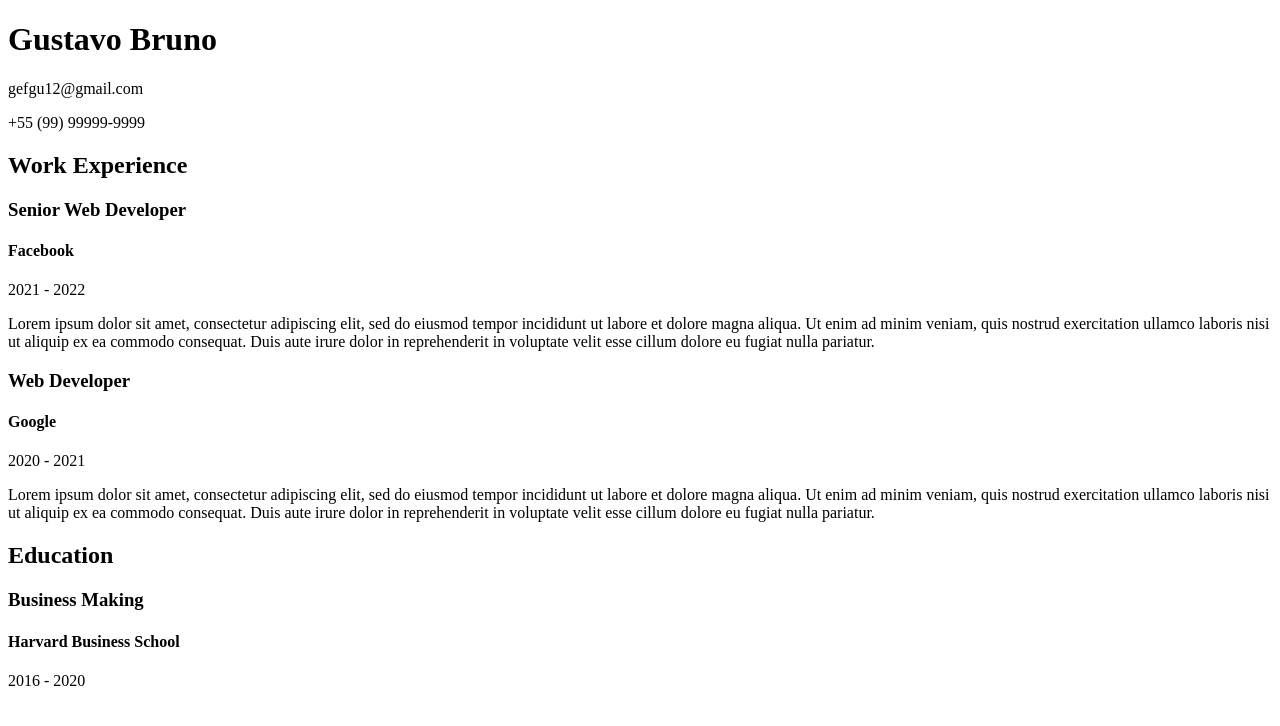
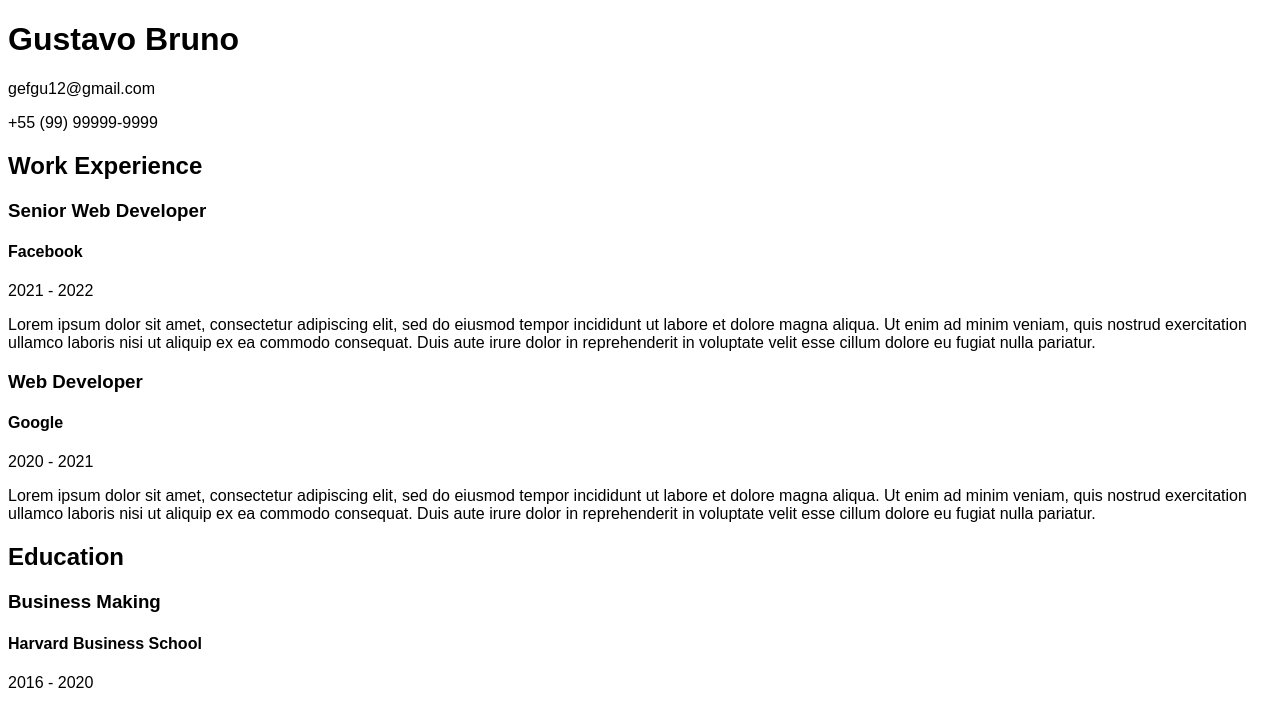
Before and after one commit to gefgu/cv-application, a React (Create React App) app: page / in a window 1280 px wide. Shown: the top 726 px of the page. Built offline with nearby package versions, Linux system fonts and the light colour scheme.

Commit message:
Add css integration by chaging font-family

```diff
--- a/src/App.js
+++ b/src/App.js
@@ -2,6 +2,7 @@ import React, { Component } from "react";
 import General from "./components/General";
 import Work from "./components/Work";
 import Education from "./components/Education";
+import "./styles/app.css";
 
 class App extends Component {
   constructor(props) {
--- /dev/null
+++ b/src/styles/app.css
@@ -0,0 +1,3 @@
+body {
+  font-family: sans-serif;
+}
```
